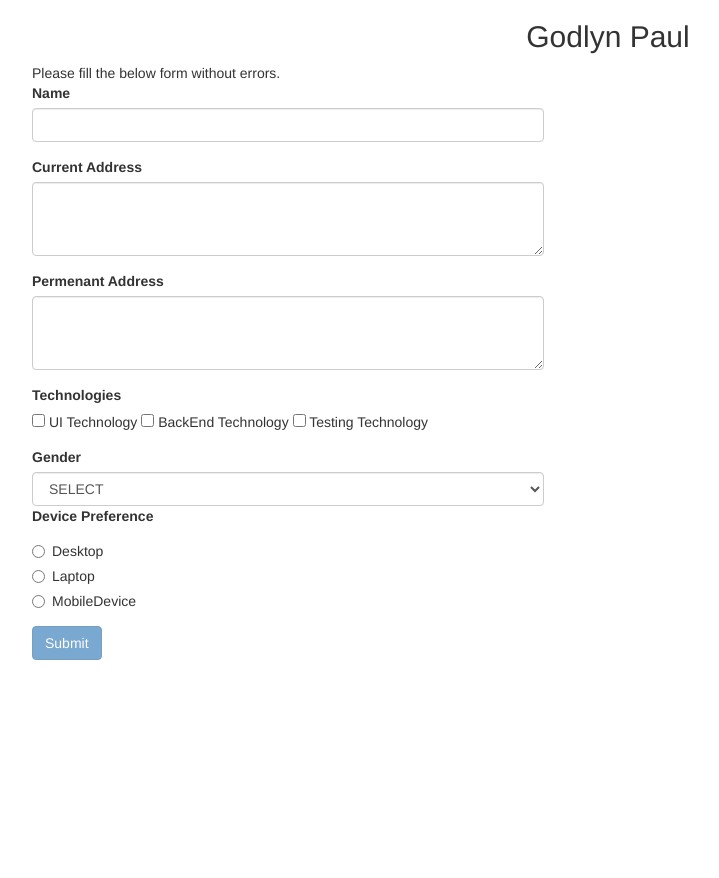
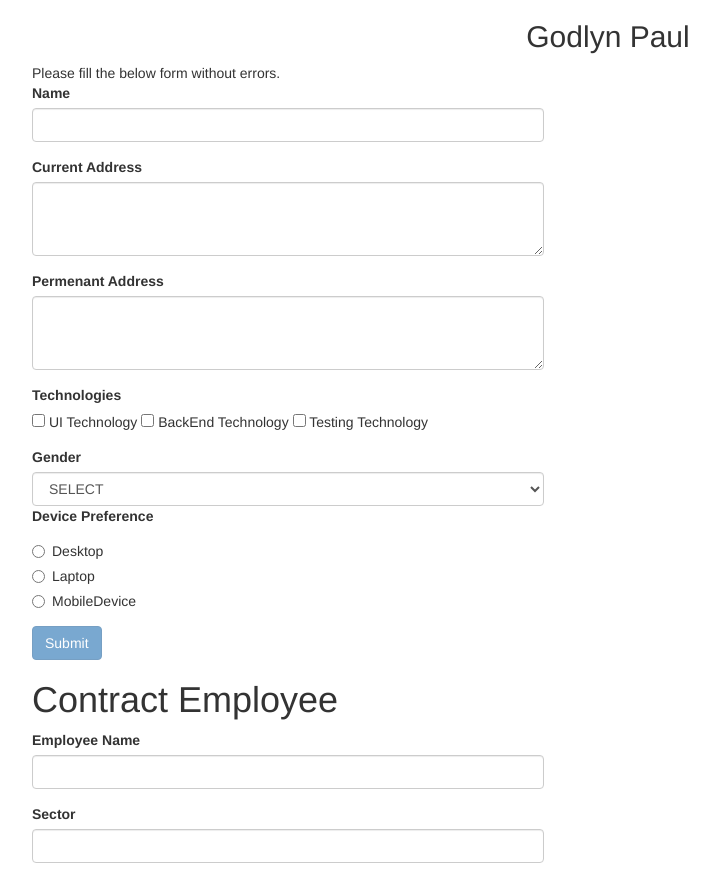
Before and after one commit to GodlynPaul/gain-angular-plus, an Angular app: page / in a window 1280 px wide. Shown: the whole page, without its empty margins (32-751 px from the left). Before the commit the page ends 800 px from the top, so only its background shows below. Built offline with nearby package versions, Linux system fonts and the light colour scheme.

Commit message:
reactive forms base structure

```diff
--- a/src/app/app.component.html
+++ b/src/app/app.component.html
@@ -3,5 +3,6 @@
 </div>
 
 <div class="employeeRegistration">
-  <app-emp-registration> </app-emp-registration>
+  <emp-registration> </emp-registration>
+  <contract-emp-registration> </contract-emp-registration>
 </div>
--- /dev/null
+++ b/src/app/contract-emp-registration/contract-emp-registration.component.html
@@ -0,0 +1,14 @@
+<h1> Contract Employee </h1>
+
+<form [formGroup]="contactEmployee">
+  <div class="form-group">
+    <label for="conEmpName" >Employee Name</label>
+    <input id="conEmpName" type="text" name="conEmpName" class="form-control" value=""
+    formControlName="conEmpName"/>
+  </div>
+  <div class="form-group">
+    <label for="conEmpSector">Sector</label>
+    <input id="conEmpSector" type="text" name="conEmpSector" class="form-control" value=""
+    formControlName="conEmpSector"/>
+  </div>
+</form>
--- /dev/null
+++ b/src/app/contract-emp-registration/contract-emp-registration.component.ts
@@ -0,0 +1,19 @@
+import { Component, OnInit } from '@angular/core';
+import { FormGroup, FormControl, Validators } from '@angular/forms';
+
+@Component({
+  selector: 'contract-emp-registration',
+  templateUrl: './contract-emp-registration.component.html',
+  styleUrls: ['./contract-emp-registration.component.css']
+})
+export class ContractEmpRegistrationComponent implements OnInit {
+
+  constructor(){}
+  ngOnInit(){}
+
+  contactEmployee = new FormGroup({
+    conEmpName : new FormControl(),
+    conEmpSector : new FormControl()
+  })
+
+}
--- a/src/app/emp-registration/emp-registration.component.ts
+++ b/src/app/emp-registration/emp-registration.component.ts
@@ -2,7 +2,7 @@ import { Component, OnInit } from '@angular/core';
 
 
 @Component({
-	selector: 'app-emp-registration',
+	selector: 'emp-registration',
 	templateUrl: './emp-registration.component.html',
 	styleUrls: ['./emp-registration.component.css']
 })
```
Also changed, not shown: src/app/app.module.ts (+6 -3 lines), src/app/contract-emp-registration/contract-emp-registration.component.css (added), 1 other file (tests, documents, lock files or other folders).
